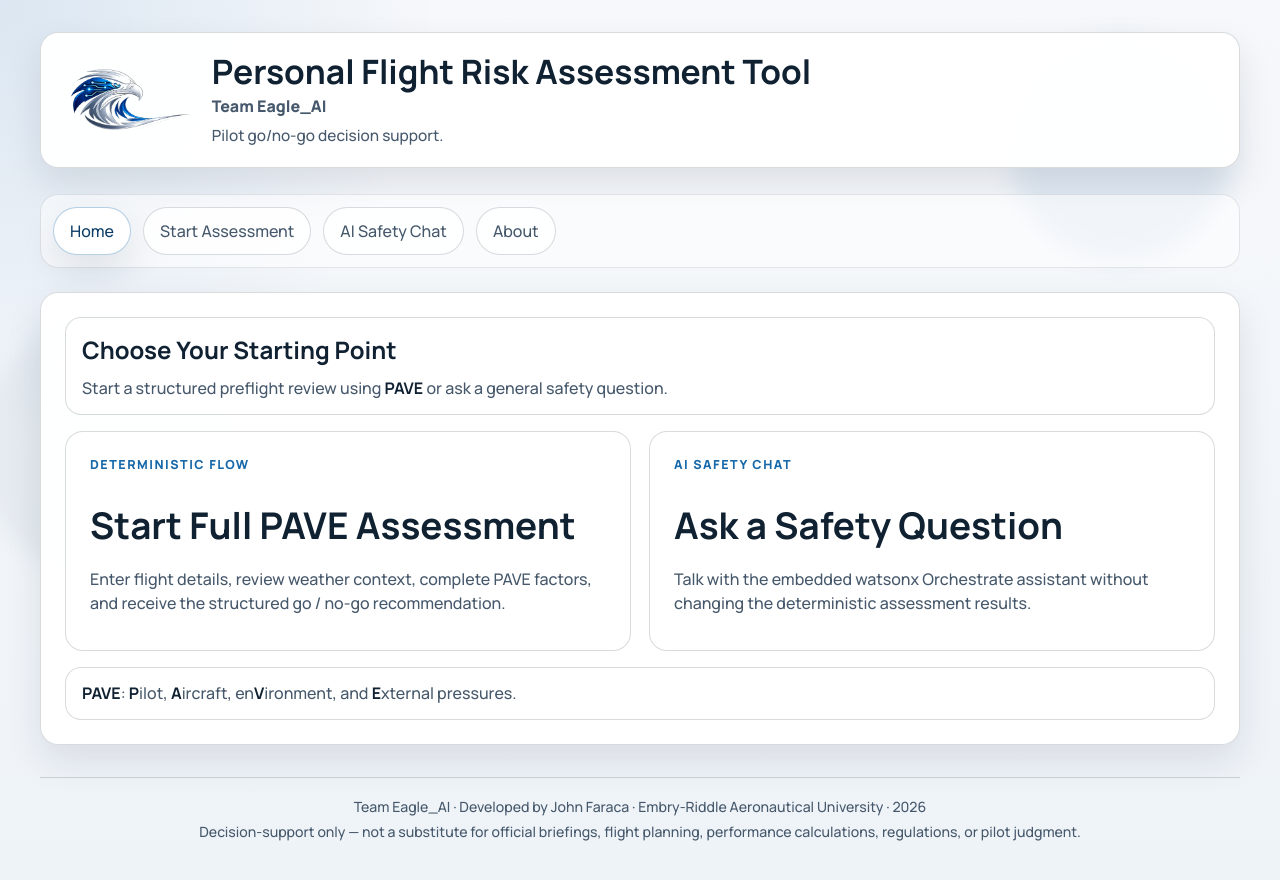
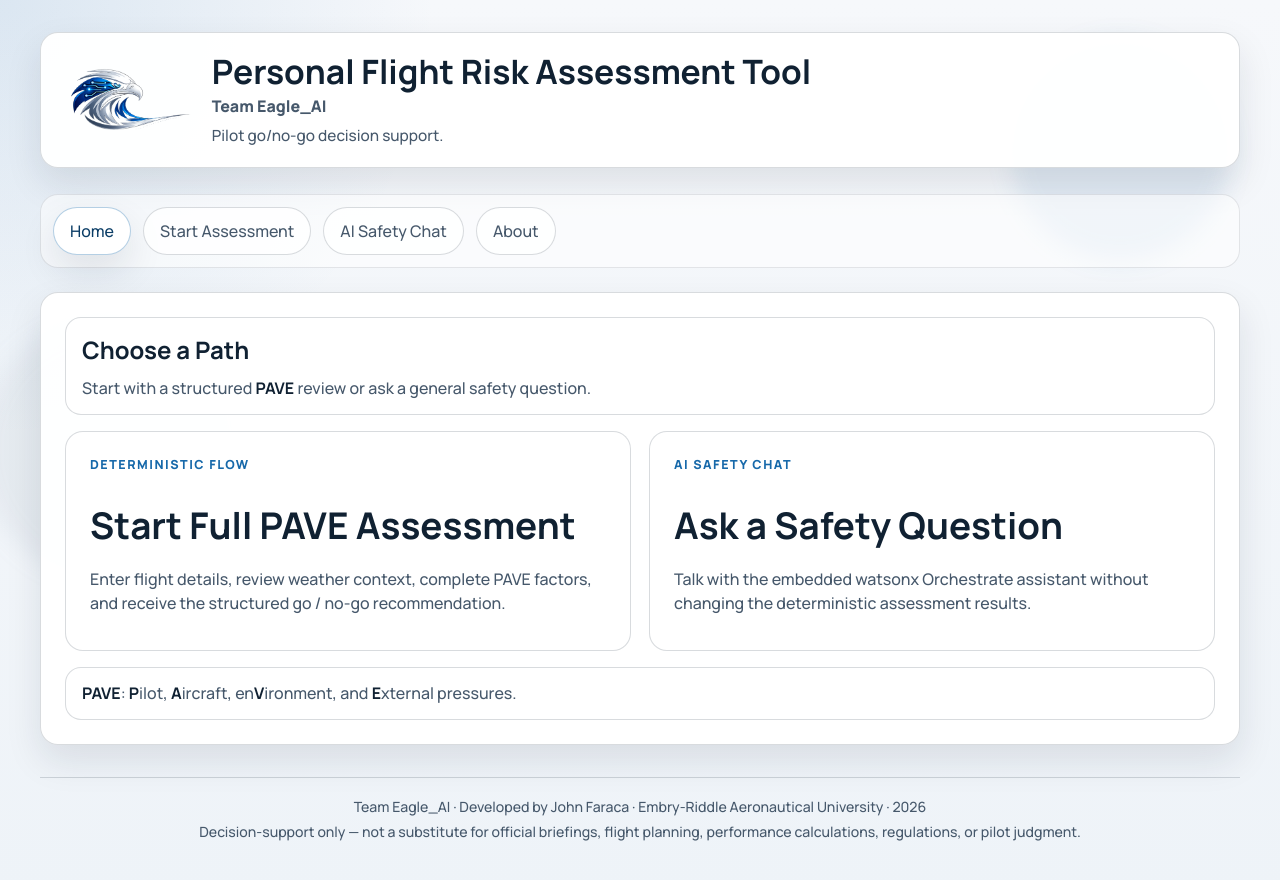
Before and after one commit to johnfaraca/personal-flight-risk-assessment-tool, a React (Vite) app: page / in a window 1280 px wide. Shown: the top 880 px of the page. Built offline with nearby package versions, Linux system fonts and the light colour scheme.

Commit message:
Refine landing page path copy

```diff
--- a/src/screens/LandingScreen.jsx
+++ b/src/screens/LandingScreen.jsx
@@ -7,9 +7,9 @@ function LandingScreen() {
     <div className="screen-grid">
       <div className="card landing-start-card">
         <div className="landing-start-header">
-          <h2>Choose Your Starting Point</h2>
+          <h2>Choose a Path</h2>
           <p>
-            Start a structured preflight review using <strong>PAVE</strong> or ask a general safety question.
+            Start with a structured <strong>PAVE</strong> review or ask a general safety question.
           </p>
         </div>
 
```
